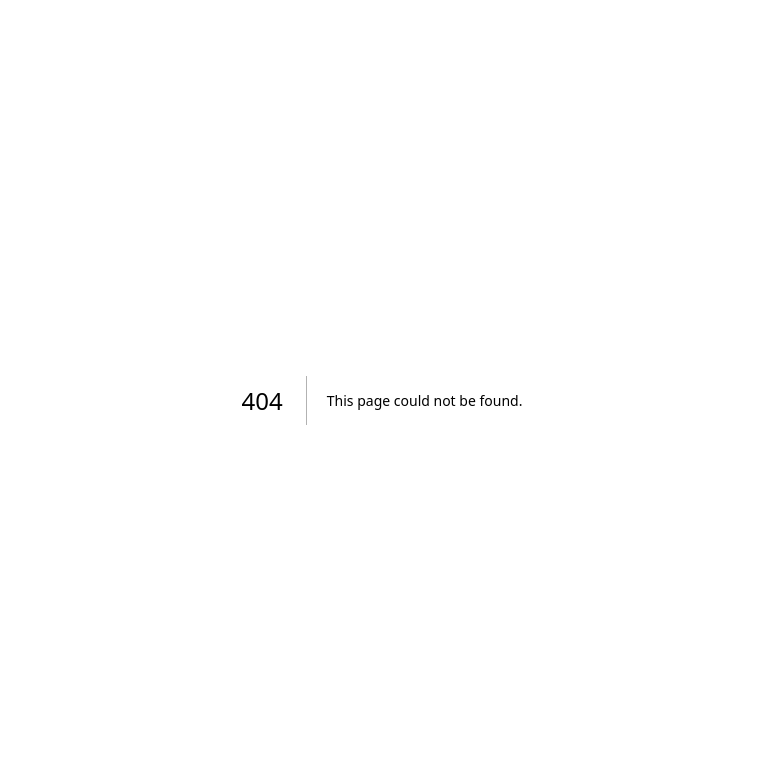
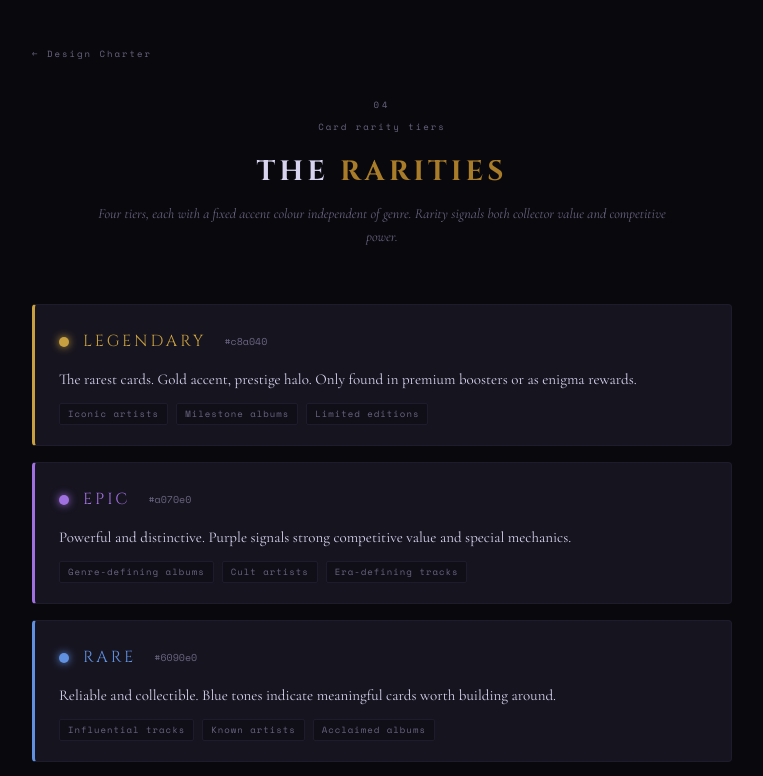
Before and after one commit to BehindTheMusicTree/the-music-deck-assets, a Next.js app: page /rarities in a window 1280 px wide. Before the commit this address had no page. Shown: the top 776 px of the page, without its empty margins (258-1021 px from the left). Built offline with nearby package versions, Linux system fonts and the light colour scheme.

Commit message:
add app/rarities/

```diff
--- /dev/null
+++ b/app/rarities/page.tsx
@@ -0,0 +1,68 @@
+import Link from 'next/link';
+
+const rarities = [
+  {
+    name: 'Legendary',
+    hex: '#c8a040',
+    desc: 'The rarest cards. Gold accent, prestige halo. Only found in premium boosters or as enigma rewards.',
+    examples: ['Iconic artists', 'Milestone albums', 'Limited editions'],
+  },
+  {
+    name: 'Epic',
+    hex: '#a070e0',
+    desc: 'Powerful and distinctive. Purple signals strong competitive value and special mechanics.',
+    examples: ['Genre-defining albums', 'Cult artists', 'Era-defining tracks'],
+  },
+  {
+    name: 'Rare',
+    hex: '#6090e0',
+    desc: 'Reliable and collectible. Blue tones indicate meaningful cards worth building around.',
+    examples: ['Influential tracks', 'Known artists', 'Acclaimed albums'],
+  },
+  {
+    name: 'Common',
+    hex: '#8888a0',
+    desc: 'The foundation of every collection. Neutral grey — stackable, tradeable, accessible.',
+    examples: ['Deep catalogue tracks', 'Emerging artists', 'Everyday songs'],
+  },
+];
+
+export default function RaritiesPage() {
+  return (
+    <div style={{ padding: '40px 24px', display: 'flex', flexDirection: 'column', alignItems: 'center' }}>
+      <div style={{ width: '100%', maxWidth: 700, marginBottom: 32 }}>
+        <Link href="/" style={{ fontFamily: 'Space Mono, monospace', fontSize: 9, letterSpacing: 2, color: 'var(--muted)', textDecoration: 'none' }}>
+          ← Design Charter
+        </Link>
+      </div>
+      <div style={{ fontFamily: 'Space Mono, monospace', fontSize: 9, letterSpacing: 3, color: 'var(--muted)', marginBottom: 8 }}>04</div>
+      <div style={{ fontFamily: 'Space Mono, monospace', fontSize: 9, letterSpacing: 2, color: 'var(--muted)', marginBottom: 16 }}>Card rarity tiers</div>
+      <h2 style={{ fontFamily: 'Cinzel, serif', fontSize: 28, letterSpacing: 4, color: 'var(--white)', marginBottom: 8 }}>
+        THE <em style={{ color: 'var(--gold)', fontStyle: 'normal' }}>RARITIES</em>
+      </h2>
+      <p style={{ fontFamily: 'Cormorant Garamond, serif', fontStyle: 'italic', fontSize: 14, color: 'var(--muted)', maxWidth: 600, textAlign: 'center', marginBottom: 56 }}>
+        Four tiers, each with a fixed accent colour independent of genre. Rarity signals both collector value and competitive power.
+      </p>
+
+      <div style={{ width: '100%', maxWidth: 700, display: 'flex', flexDirection: 'column', gap: 16 }}>
+        {rarities.map(({ name, hex, desc, examples }) => (
+          <div key={name} style={{ background: 'var(--card)', border: '1px solid var(--border)', borderLeft: `3px solid ${hex}`, borderRadius: 4, padding: '24px 24px 20px' }}>
+            <div style={{ display: 'flex', alignItems: 'center', gap: 14, marginBottom: 12 }}>
+              <div style={{ width: 10, height: 10, borderRadius: '50%', background: hex, boxShadow: `0 0 8px ${hex}` }} />
+              <span style={{ fontFamily: 'Cinzel, serif', fontSize: 16, letterSpacing: 3, color: hex }}>{name.toUpperCase()}</span>
+              <span style={{ fontFamily: 'Space Mono, monospace', fontSize: 10, color: 'var(--muted)', marginLeft: 4 }}>{hex}</span>
+            </div>
+            <p style={{ fontFamily: 'Cormorant Garamond, serif', fontSize: 15, color: 'var(--white)', lineHeight: 1.6, marginBottom: 12 }}>{desc}</p>
+            <div style={{ display: 'flex', gap: 8, flexWrap: 'wrap' }}>
+              {examples.map(ex => (
+                <span key={ex} style={{ fontFamily: 'Space Mono, monospace', fontSize: 9, letterSpacing: 1, color: 'var(--muted)', background: 'var(--surface)', border: '1px solid var(--border)', borderRadius: 2, padding: '3px 8px' }}>
+                  {ex}
+                </span>
+              ))}
+            </div>
+          </div>
+        ))}
+      </div>
+    </div>
+  );
+}
```
